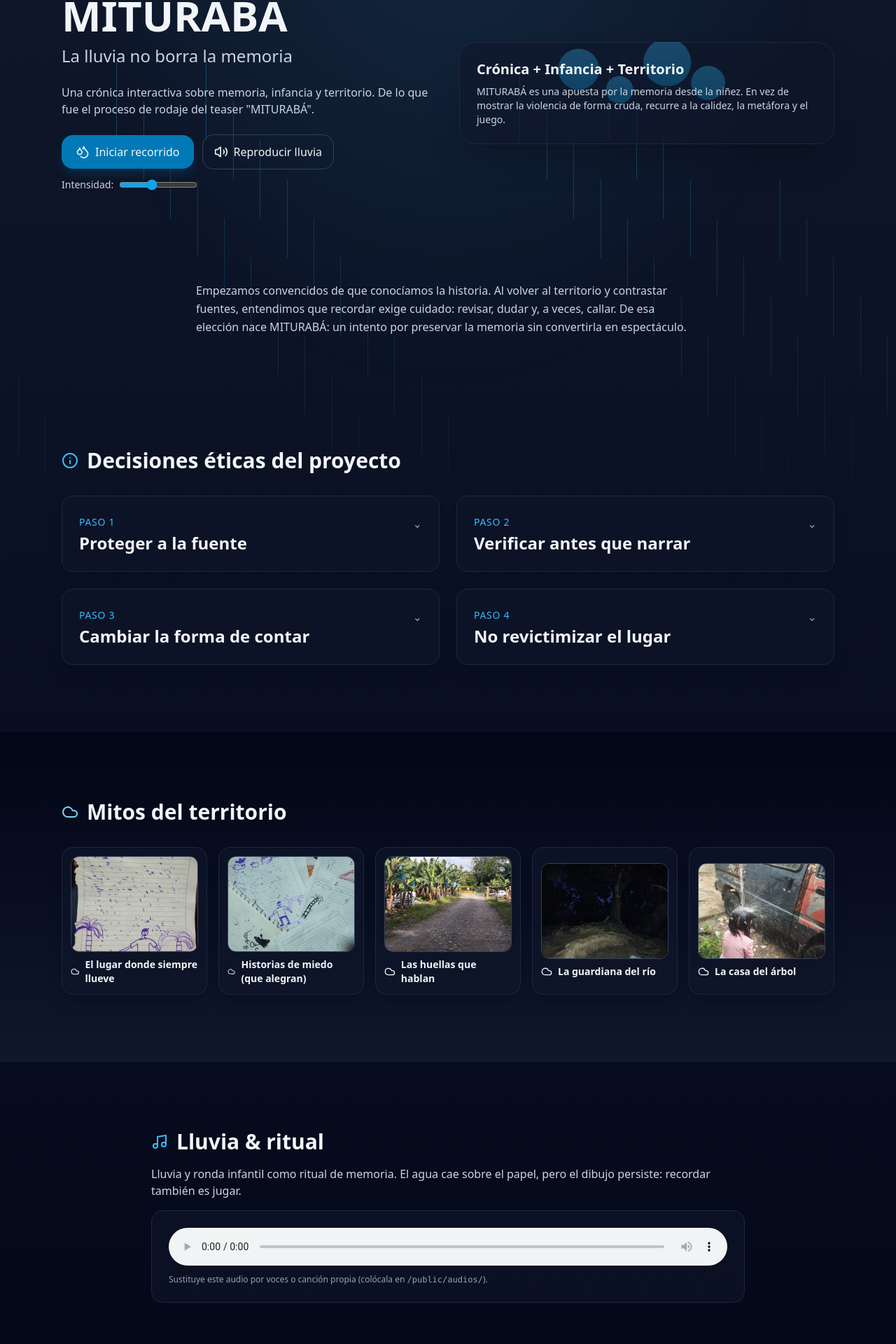
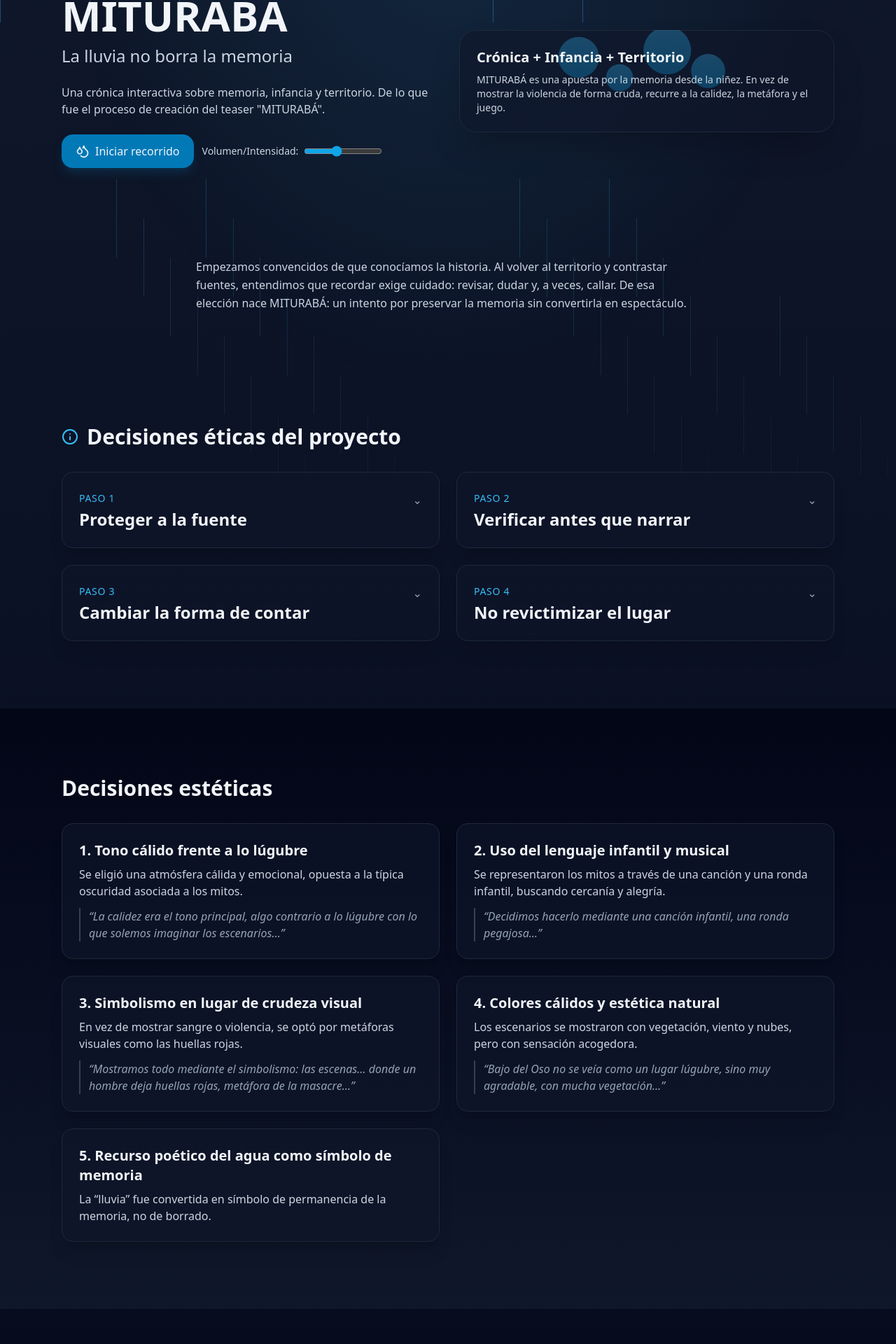
Before and after one commit to Glemynart/mituraba, a React (Vite) app in the folder mituraba-vite/: page / in a window 1280 px wide. Shown: the part 120-2040 px from the top of the page at 70% size. Built offline with nearby package versions, Linux system fonts and the light colour scheme.

Commit message:
Update MiturabaInteractive.jsx

```diff
--- a/mituraba-vite/src/MiturabaInteractive.jsx
+++ b/mituraba-vite/src/MiturabaInteractive.jsx
@@ -3,33 +3,58 @@ import { motion, AnimatePresence, useScroll, useTransform } from "framer-motion"
 import { Cloud, Droplets, Music, Info, Volume2, Image as ImageIcon, HelpCircle, Check, X, BookText } from "lucide-react";
 
 /*  MITURABÁ — Versión con:
-    - Lluvia animada + control de intensidad
+    - Lluvia animada + control de intensidad (visual)
     - Intro “La búsqueda”
     - Decisiones éticas (acordeones)
     - Mitos (usan las MISMAS imágenes que la Galería)
     - Galería con lightbox + navegación por teclado
+    - Videos (YouTube embebido)
     - Muro de memorias (local)
     - Quiz
-    - NUEVO: sección “Crónica” (texto largo)
+    - Sección “Crónica” (texto largo)
+    - Audio de fondo AUTOPLAY (truenos-lluvia.mp3) + aviso si el navegador bloquea
+    - Audio anterior como reproductor opcional (ambiente-lluvia.wav)
+    - NUEVO: “Decisiones estéticas”
 */
 
 export default function MiturabaInteractive() {
   const { scrollYProgress } = useScroll();
   const barWidth = useTransform(scrollYProgress, [0, 1], ["0%", "100%"]);
 
-  const [rainOn, setRainOn] = useState(false);
+  // Visual lluvia
   const [rainIntensity, setRainIntensity] = useState(0.4); // 0..1
+
+  // Audio de fondo (AUTOPLAY)
+  const bgAudioRef = useRef(null);
+  const [bgNeedsGesture, setBgNeedsGesture] = useState(false);
+
+  useEffect(() => {
+    // Crear una sola vez
+    if (!bgAudioRef.current) {
+      const a = new Audio("/audios/truenos-lluvia.mp3");
+      a.loop = true;
+      a.volume = Math.min(1, Math.max(0, rainIntensity));
+      bgAudioRef.current = a;
+      // Intento de autoplay
+      a.play().catch(() => setBgNeedsGesture(true));
+    } else {
+      // Actualizar volumen si ya existe
+      bgAudioRef.current.volume = Math.min(1, Math.max(0, rainIntensity));
+    }
+    return () => {
+      // No parar en unmount para que no corte al navegar secciones;
+      // si deseas pararlo en navegación de página, descomenta:
+      // bgAudioRef.current?.pause();
+    };
+  }, [rainIntensity]);
+
+  const enableBgAudio = () => {
+    const a = bgAudioRef.current;
+    if (!a) return;
+    a.play().then(() => setBgNeedsGesture(false)).catch(() => setBgNeedsGesture(true));
+  };
+
   const [showEthics, setShowEthics] = useState(null);
-
-  // --- Sonido ambiental
-  useEffect(() => {
-    const a = new Audio("/audios/ambiente-lluvia.wav");
-    a.loop = true;
-    a.volume = rainIntensity;
-    if (rainOn) a.play();
-    else { a.pause(); a.currentTime = 0; }
-    return () => a.pause();
-  }, [rainOn, rainIntensity]);
 
   // --- TEXTOS
   const ethics = useMemo(() => [
@@ -60,7 +85,7 @@ export default function MiturabaInteractive() {
   // Estado para mitos (modal)
   const [mythOpen, setMythOpen] = useState(null);
 
-  // Sonidito al abrir mito
+  // Sonidito al abrir mito (reutiliza ambiente-lluvia solo como feedback corto)
   const clickAudio = useRef(null);
   useEffect(() => {
     clickAudio.current = new Audio("/audios/ambiente-lluvia.wav");
@@ -98,7 +123,7 @@ export default function MiturabaInteractive() {
   ];
   const [answers, setAnswers] = useState(Array(questions.length).fill(null));
 
-  // CRÓNICA (texto largo) — reemplaza estos párrafos por tu texto
+  // CRÓNICA (texto largo) — reemplaza estos párrafos por tu texto si quieres
   const cronica = [
     "¿Quién preservará la memoria cuando esta se mezcla con la violencia? MITURABÁ nace de esa pregunta, y de la decisión de narrar desde la infancia y el territorio.",
     "Empezamos convencidos de que conocíamos la historia. Al volver al territorio y contrastar fuentes, entendimos que recordar exige cuidado: revisar, dudar y, a veces, callar.",
@@ -108,6 +133,41 @@ export default function MiturabaInteractive() {
     "Los niños nos compartieron historias que ellos mismos llaman ‘de miedo’, pero entre risas y abrazos. La memoria, mojada por la lluvia, no desaparece: se vuelve canción.",
   ];
   const [showFull, setShowFull] = useState(false);
+
+  // VIDEOS (YouTube) — reemplaza los IDs por los tuyos
+  const videos = [
+    { id: "VIDEO_ID_1", title: "Teaser MITURABÁ" },
+    // { id: "VIDEO_ID_2", title: "Making of" },
+  ];
+
+  // DECISIONES ESTÉTICAS
+  const estetica = [
+    {
+      title: "1. Tono cálido frente a lo lúgubre",
+      text: "Se eligió una atmósfera cálida y emocional, opuesta a la típica oscuridad asociada a los mitos.",
+      quote: "“La calidez era el tono principal, algo contrario a lo lúgubre con lo que solemos imaginar los escenarios…”",
+    },
+    {
+      title: "2. Uso del lenguaje infantil y musical",
+      text: "Se representaron los mitos a través de una canción y una ronda infantil, buscando cercanía y alegría.",
+      quote: "“Decidimos hacerlo mediante una canción infantil, una ronda pegajosa…”",
+    },
+    {
+      title: "3. Simbolismo en lugar de crudeza visual",
+      text: "En vez de mostrar sangre o violencia, se optó por metáforas visuales como las huellas rojas.",
+      quote: "“Mostramos todo mediante el simbolismo: las escenas… donde un hombre deja huellas rojas, metáfora de la masacre…”",
+    },
+    {
+      title: "4. Colores cálidos y estética natural",
+      text: "Los escenarios se mostraron con vegetación, viento y nubes, pero con sensación acogedora.",
+      quote: "“Bajo del Oso no se veía como un lugar lúgubre, sino muy agradable, con mucha vegetación…”",
+    },
+    {
+      title: "5. Recurso poético del agua como símbolo de memoria",
+      text: "La “lluvia” fue convertida en símbolo de permanencia de la memoria, no de borrado.",
+      quote: "",
+    },
+  ];
 
   return (
     <div className="min-h-screen w-full bg-gradient-to-b from-slate-900 via-slate-950 to-black text-slate-100 relative overflow-x-hidden">
@@ -129,22 +189,39 @@ export default function MiturabaInteractive() {
                 <span className="block text-lg md:text-2xl font-light text-slate-300 mt-3">La lluvia no borra la memoria</span>
               </h1>
               <p className="mt-6 text-slate-300 max-w-prose">
-                Una crónica interactiva sobre memoria, infancia y territorio. De lo que fue el proceso de rodaje del teaser "MITURABÁ".
+                Una crónica interactiva sobre memoria, infancia y territorio. De lo que fue el proceso de creación del teaser "MITURABÁ".
               </p>
 
               <div className="mt-6 flex flex-wrap items-center gap-3">
                 <a href="#recorrido" className="inline-flex items-center gap-2 rounded-2xl bg-sky-600/90 hover:bg-sky-500 px-5 py-3 shadow-lg shadow-sky-900/40 transition">
                   <Droplets className="w-5 h-5" /> Iniciar recorrido
                 </a>
-                <button onClick={() => setRainOn(!rainOn)} className="inline-flex items-center gap-2 rounded-2xl border border-slate-700 hover:border-slate-500 px-4 py-3">
-                  <Volume2 className="w-5 h-5" /> {rainOn ? "Pausar lluvia" : "Reproducir lluvia"}
-                </button>
+
+                {/* Control volumen fondo = misma perilla de intensidad */}
                 <div className="flex items-center gap-2 text-sm text-slate-300">
-                  Intensidad:
-                  <input type="range" min="0" max="1" step="0.05" value={rainIntensity}
-                    onChange={(e) => setRainIntensity(parseFloat(e.target.value))} className="w-28 accent-sky-500" />
+                  Volumen/Intensidad:
+                  <input
+                    aria-label="Volumen de fondo e intensidad de lluvia visual"
+                    type="range"
+                    min="0"
+                    max="1"
+                    step="0.05"
+                    value={rainIntensity}
+                    onChange={(e) => setRainIntensity(parseFloat(e.target.value))}
+                    className="w-28 accent-sky-500"
+                  />
                 </div>
               </div>
+
+              {/* Aviso si autoplay es bloqueado */}
+              {bgNeedsGesture && (
+                <div className="mt-3">
+                  <button onClick={enableBgAudio} className="rounded-xl border border-slate-600 hover:border-slate-400 px-4 py-2 inline-flex items-center gap-2">
+                    <Volume2 className="w-4 h-4" /> Activar sonido de fondo
+                  </button>
+                  <p className="text-xs text-slate-500 mt-1">Algunos navegadores bloquean el audio automático hasta que haces clic.</p>
+                </div>
+              )}
             </div>
             <HeroCard />
           </div>
@@ -194,8 +271,30 @@ export default function MiturabaInteractive() {
         </div>
       </section>
 
-      {/* MITOS — usan imágenes de Galería */}
-      <section id="mitos" className="relative z-10 py-16 md:py-24 bg-gradient-to-b from-slate-950 to-slate-900">
+      {/* DECISIONES ESTÉTICAS */}
+      <section id="estetica" className="relative z-10 py-16 md:py-24 bg-gradient-to-b from-slate-950 to-slate-900">
+        <div className="mx-auto max-w-6xl px-6">
+          <header className="mb-8">
+            <h2 className="text-2xl md:text-3xl font-bold">Decisiones estéticas</h2>
+          </header>
+          <ul className="grid md:grid-cols-2 gap-6">
+            {estetica.map((d, i) => (
+              <li key={i} className="rounded-2xl p-5 md:p-6 bg-slate-900/60 border border-slate-800 shadow-xl">
+                <h3 className="text-xl font-semibold">{d.title}</h3>
+                <p className="text-slate-300 mt-2">{d.text}</p>
+                {d.quote && (
+                  <blockquote className="mt-3 text-slate-400 border-l-2 border-slate-700 pl-3 italic">
+                    {d.quote}
+                  </blockquote>
+                )}
+              </li>
+            ))}
+          </ul>
+        </div>
+      </section>
+
+      {/* MITOS — tarjetas + modal */}
+      <section id="mitos" className="relative z-10 py-16 md:py-24">
         <div className="mx-auto max-w-6xl px-6">
           <header className="flex items-center gap-3 mb-8">
             <Cloud className="w-6 h-6 text-sky-300" />
@@ -204,13 +303,18 @@ export default function MiturabaInteractive() {
 
           <div className="grid md:grid-cols-5 gap-4">
             {myths.map((m, i) => (
-              <motion.button key={i} onClick={() => { setMythOpen(i); playClick(); }}
-                whileHover={{ y: -4 }} className="rounded-2xl p-3 bg-slate-900/60 border border-slate-800 shadow-xl text-left">
+              <motion.button
+                key={i}
+                onClick={() => { setMythOpen(i); playClick(); }}
+                whileHover={{ y: -4 }}
+                className="rounded-2xl p-3 bg-slate-900/60 border border-slate-800 shadow-xl text-left"
+              >
                 <div className="aspect-[4/3] rounded-xl overflow-hidden mb-2 bg-slate-800/40 border border-slate-700">
                   <img src={m.img} alt={m.title} className="w-full h-full object-cover" />
                 </div>
                 <div className="flex items-center gap-2">
-                  <Cloud className="w-4 h-4" /><p className="font-semibold text-sm">{m.title}</p>
+                  <Cloud className="w-4 h-4" />
+                  <p className="font-semibold text-sm">{m.title}</p>
                 </div>
               </motion.button>
             ))}
@@ -220,19 +324,25 @@ export default function MiturabaInteractive() {
         {/* MODAL DE MITO */}
         <AnimatePresence>
           {mythOpen !== null && (
-            <motion.div className="fixed inset-0 z-50 bg-black/85 flex items-center justify-center p-4"
+            <motion.div
+              className="fixed inset-0 z-50 bg-black/85 flex items-center justify-center p-4"
               initial={{ opacity: 0 }} animate={{ opacity: 1 }} exit={{ opacity: 0 }}
-              onClick={() => setMythOpen(null)}>
-              <motion.div onClick={(e) => e.stopPropagation()}
+              onClick={() => setMythOpen(null)}
+            >
+              <motion.div
+                onClick={(e) => e.stopPropagation()}
                 className="bg-slate-900/90 border border-slate-700 rounded-3xl p-5 max-w-2xl w-full"
-                initial={{ scale: 0.95, opacity: 0 }} animate={{ scale: 1, opacity: 1 }} exit={{ scale: 0.95, opacity: 0 }}>
+                initial={{ scale: 0.95, opacity: 0 }} animate={{ scale: 1, opacity: 1 }} exit={{ scale: 0.95, opacity: 0 }}
+              >
                 <div className="aspect-[16/9] rounded-2xl overflow-hidden mb-4 border border-slate-700">
                   <img src={myths[mythOpen].img} alt={myths[mythOpen].title} className="w-full h-full object-cover" />
                 </div>
                 <h3 className="text-xl font-semibold mb-2">{myths[mythOpen].title}</h3>
                 <p className="text-slate-300">{myths[mythOpen].body}</p>
                 <div className="mt-4 text-right">
-                  <button onClick={() => setMythOpen(null)} className="rounded-xl px-4 py-2 border border-slate-600 hover:border-slate-400">Cerrar</button>
+                  <button onClick={() => setMythOpen(null)} className="rounded-xl px-4 py-2 border border-slate-600 hover:border-slate-400">
+                    Cerrar
+                  </button>
                 </div>
               </motion.div>
             </motion.div>
@@ -240,7 +350,7 @@ export default function MiturabaInteractive() {
         </AnimatePresence>
       </section>
 
-      {/* AUDIO / RITUAL */}
+      {/* AUDIO OPCIONAL / RITUAL (NO fondo) */}
       <section id="audio" className="relative z-10 py-16 md:py-24">
         <div className="mx-auto max-w-4xl px-6">
           <header className="flex items-center gap-3 mb-4">
@@ -248,19 +358,17 @@ export default function MiturabaInteractive() {
             <h2 className="text-2xl md:text-3xl font-bold">Lluvia & ritual</h2>
           </header>
           <p className="text-slate-300 mb-4">
-            Lluvia y ronda infantil como ritual de memoria. El agua cae sobre el papel, pero el dibujo persiste:
-            recordar también es jugar.
+            Reproductor opcional: voces, canciones o ambiente. (No suena de fondo).
           </p>
           <div className="rounded-2xl border border-slate-800 bg-slate-900/60 p-6">
             <audio controls className="w-full">
               <source src="/audios/ambiente-lluvia.wav" type="audio/wav" />
             </audio>
-            <p className="text-xs text-slate-400 mt-3">Sustituye este audio por voces o canción propia (colócala en <code>/public/audios/</code>).</p>
           </div>
         </div>
       </section>
 
-      {/* GALERÍA */}
+      {/* GALERÍA (fotos) */}
       <section id="galeria" className="relative z-10 py-16 md:py-24 bg-gradient-to-b from-slate-900 to-slate-950">
         <div className="mx-auto max-w-6xl px-6">
           <h2 className="text-2xl md:text-3xl font-bold mb-2">Galería</h2>
@@ -276,6 +384,29 @@ export default function MiturabaInteractive() {
               </button>
             ))}
           </div>
+
+          {/* NUEVO: Videos (YouTube) */}
+          {!!videos.length && (
+            <div className="mt-12">
+              <h3 className="text-xl md:text-2xl font-semibold mb-4">Videos</h3>
+              <div className="grid md:grid-cols-2 gap-6">
+                {videos.map((v, i) => (
+                  <div key={i} className="aspect-video rounded-2xl overflow-hidden border border-slate-800 bg-black">
+                    <iframe
+                      className="w-full h-full"
+                      src={`https://www.youtube.com/embed/${v.id}`}
+                      title={v.title}
+                      frameBorder="0"
+                      allow="accelerometer; autoplay; clipboard-write; encrypted-media; gyroscope; picture-in-picture; web-share"
+                      referrerPolicy="strict-origin-when-cross-origin"
+                      allowFullScreen
+                    />
+                  </div>
+                ))}
+              </div>
+              <p className="text-xs text-slate-500 mt-2">Reemplaza <code>VIDEO_ID_1</code> con el ID real de YouTube.</p>
+            </div>
+          )}
         </div>
       </section>
 
@@ -300,16 +431,27 @@ export default function MiturabaInteractive() {
           </header>
           <div className="grid md:grid-cols-3 gap-4">
             <div className="md:col-span-1">
-              <input value={memoryInput} onChange={(e) => setMemoryInput(e.target.value)}
-                placeholder="Escribe una palabra/recuerdo…" className="w-full rounded-xl bg-slate-900/60 border border-slate-700 px-4 py-3 outline-none focus:border-slate-400" />
+              <input
+                value={memoryInput}
+                onChange={(e) => setMemoryInput(e.target.value)}
+                placeholder="Escribe una palabra/recuerdo…"
+                className="w-full rounded-xl bg-slate-900/60 border border-slate-700 px-4 py-3 outline-none focus:border-slate-400"
+              />
               <button onClick={addMemory} className="mt-2 w-full rounded-xl bg-sky-600/90 hover:bg-sky-500 px-4 py-3">Agregar</button>
               <p className="text-xs text-slate-400 mt-2">*Esto se guarda solo en esta sesión (sin backend).</p>
             </div>
             <div className="md:col-span-2 grid grid-cols-2 md:grid-cols-3 gap-3">
               <AnimatePresence>
                 {memories.map((m) => (
-                  <motion.div key={m.t} initial={{ opacity: 0, y: 6 }} animate={{ opacity: 1, y: 0 }} exit={{ opacity: 0, y: -6 }}
-                    className="rounded-xl border border-slate-700 bg-slate-900/60 p-3 text-sm">{m.text}</motion.div>
+                  <motion.div
+                    key={m.t}
+                    initial={{ opacity: 0, y: 6 }}
+                    animate={{ opacity: 1, y: 0 }}
+                    exit={{ opacity: 0, y: -6 }}
+                    className="rounded-xl border border-slate-700 bg-slate-900/60 p-3 text-sm"
+                  >
+                    {m.text}
+                  </motion.div>
                 ))}
               </AnimatePresence>
             </div>
@@ -324,6 +466,7 @@ export default function MiturabaInteractive() {
             <HelpCircle className="w-6 h-6 text-sky-400" />
             <h2 className="text-2xl md:text-3xl font-bold">Quiz rápido</h2>
           </header>
+
           <div className="space-y-6">
             {questions.map((qq, qi) => (
               <div key={qi} className="rounded-2xl border border-slate-800 bg-slate-900/60 p-5">
@@ -334,11 +477,15 @@ export default function MiturabaInteractive() {
                     const correct = qq.correct === oi;
                     const show = answers[qi] !== null;
                     return (
-                      <button key={oi} onClick={() => setAnswers((arr) => arr.map((v, idx) => (idx === qi ? oi : v)))}
+                      <button
+                        key={oi}
+                        onClick={() => setAnswers((arr) => arr.map((v, idx) => (idx === qi ? oi : v)))}
                         className={`rounded-xl px-4 py-3 border transition text-left
                           ${selected ? "border-sky-400" : "border-slate-700 hover:border-slate-500"}
                           ${show && correct ? "bg-emerald-600/30" : "" }
-                          ${show && selected && !correct ? "bg-rose-600/20" : "" }`}>
+                          ${show && selected && !correct ? "bg-rose-600/20" : "" }
+                        `}
+                      >
                         <div className="flex items-center gap-2">
                           {show ? (correct ? <Check className="w-4 h-4"/> : selected ? <X className="w-4 h-4"/> : null) : null}
                           <span>{opt}</span>
@@ -353,7 +500,7 @@ export default function MiturabaInteractive() {
         </div>
       </section>
 
-      {/* NUEVO — CRÓNICA COMPLETA */}
+      {/* CRÓNICA COMPLETA (colapsable) */}
       <section id="cronica" className="relative z-10 py-16 md:py-24">
         <div className="mx-auto max-w-4xl px-6">
           <header className="flex items-center gap-3 mb-4">
@@ -361,12 +508,10 @@ export default function MiturabaInteractive() {
             <h2 className="text-2xl md:text-3xl font-bold">Crónica</h2>
           </header>
 
-          {/* Intro corta siempre visible */}
           <p className="text-slate-300 mb-4">
             Un relato sobre memoria, infancia y territorio. Aquí puedes leer la crónica completa del proyecto.
           </p>
 
-          {/* Cuerpo extensible */}
           <div className="rounded-2xl border border-slate-800 bg-slate-900/60 p-6">
             {(showFull ? cronica : cronica.slice(0, 2)).map((p, i) => (
               <p key={i} className={`text-slate-200 ${i ? "mt-4" : ""}`}>{p}</p>
@@ -379,8 +524,6 @@ export default function MiturabaInteractive() {
               </button>
             </div>
           </div>
-
-          {/* Tip: si prefieres un PDF/Doc embebido, incrústalo aquí con <iframe src="URL" /> */}
         </div>
       </section>
 
@@ -391,9 +534,6 @@ export default function MiturabaInteractive() {
           <p className="mt-3 text-slate-300 max-w-2xl mx-auto">
             Deja una palabra, un recuerdo o un mito local. Este tejido de voces es MITURABÁ.
           </p>
-          <a href="#" className="inline-flex items-center gap-2 mt-6 rounded-2xl bg-sky-600/90 hover:bg-sky-500 px-6 py-3 shadow-lg shadow-sky-900/40 transition">
-            Compartir memoria
-          </a>
           <p className="text-xs text-slate-500 mt-4">Prototipo – MITURABÁ</p>
         </div>
       </footer>
```
